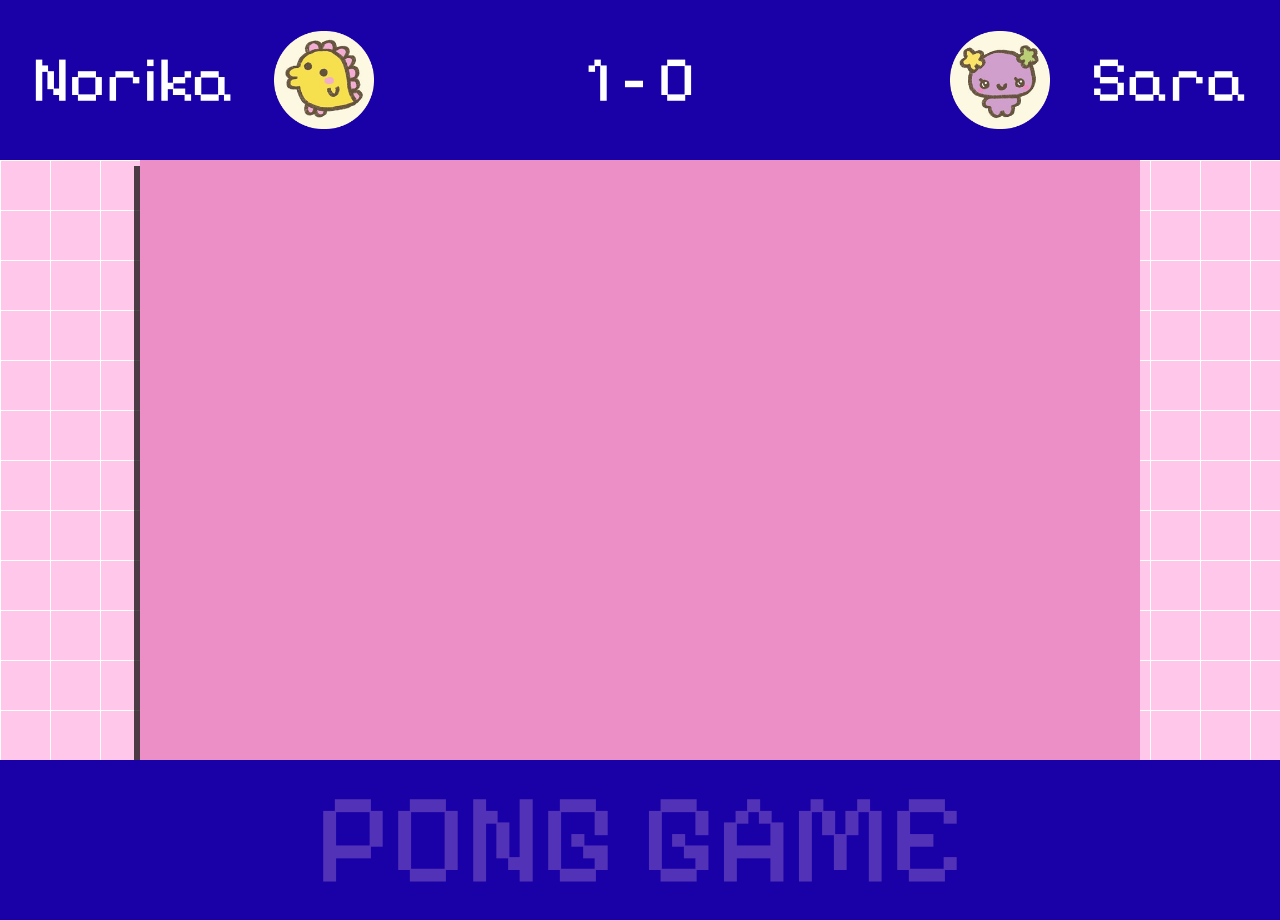
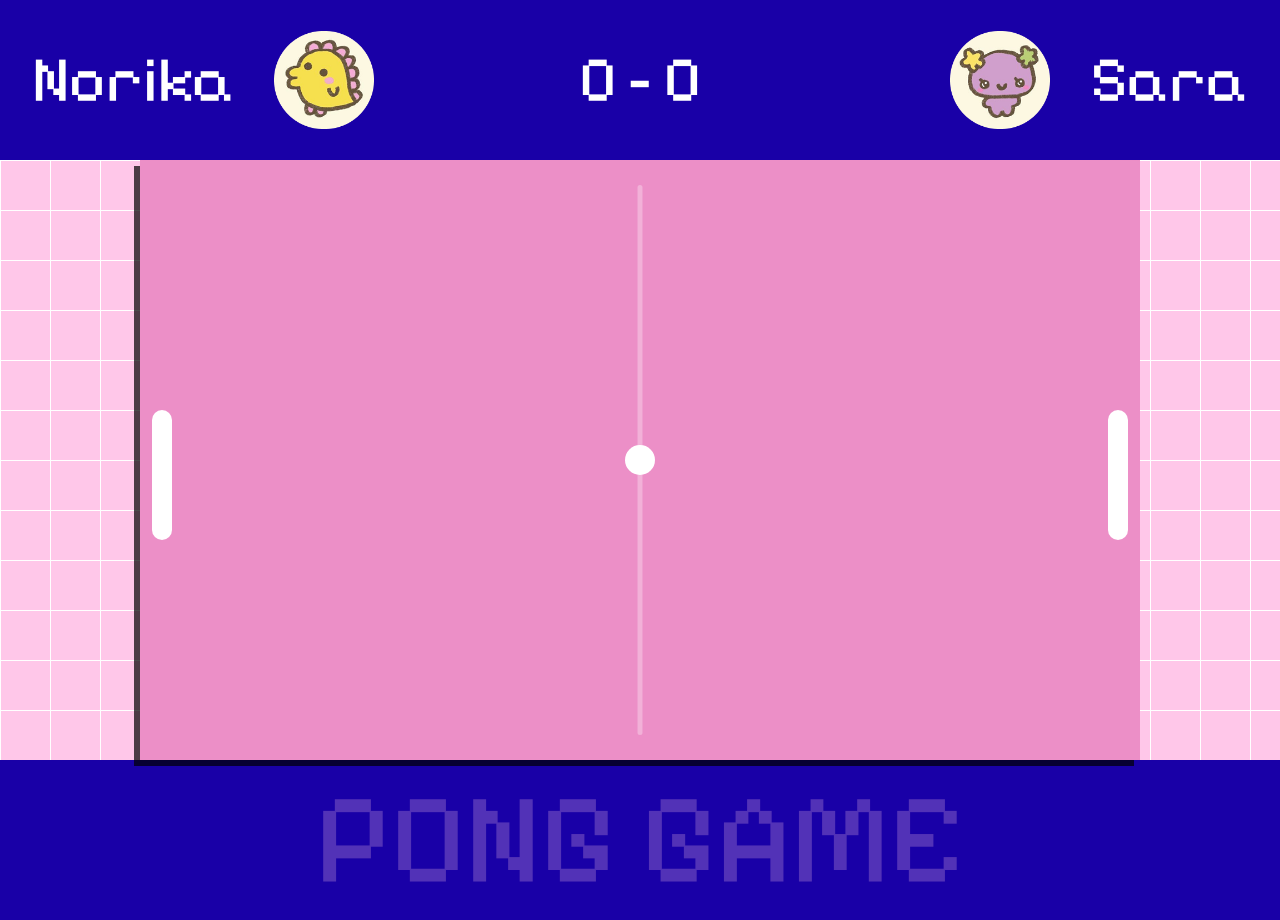
Before and after one commit to NorikaNarimatsu/transcendence, a React (Vite) app in the folder frontend/: page /pongGame in a window 1280 px wide. Built offline with nearby package versions, Linux system fonts and the light colour scheme; a web font is replaced by a local one.

Commit message:
Paddles and Ball are moving | Not full game logic implemented yet

```diff
--- a/frontend/src/index.css
+++ b/frontend/src/index.css
@@ -65,3 +65,17 @@
     align-items: center;
     justify-content: center;
 }
+
+.paddle {
+	width: 20px;
+	height: 130px;
+	background-color: white;
+	border-radius: 10px;
+}
+
+.ball {
+	width: 30px;
+	height: 30px;
+	background-color: white;
+	border-radius: 20px;
+}
--- a/frontend/src/pages/Login.tsx
+++ b/frontend/src/pages/Login.tsx
@@ -4,7 +4,7 @@ import ButtonPurple from '../components/ButtonPurple'
 import eye_icon from '../assets/icons/eye.png'
 import arrow_icon from '../assets/icons/arrow.png'
 
-export default function LoginPage(){
+export default function LoginPage(): JSX.Element{
   return (
     <main className="min-h-screen flex flex-col">
       <div className="flex-1 bg-pink-grid flex items-center justify-center">
--- a/frontend/src/pages/PongGame.tsx
+++ b/frontend/src/pages/PongGame.tsx
@@ -1,9 +1,114 @@
-import React from 'react';
+import React, { useState, useEffect, useRef } from 'react'; //Import React and React Hooks
 import type { JSX } from 'react';
 import avatar1 from '../assets/avatars/Avatar 1.png'
 import avatar2 from '../assets/avatars/Avatar 2.png'
 
+
 export default function PongGame(): JSX.Element{
+	const [leftPaddleY, setLeftPaddleY] = useState(250); //State variable for left paddle vertical position. (leftPaddleY is the current position - initially 250, setLeftPaddleY is the updater function for the previous variable),
+	const [rightPaddleY, setRightPaddleY] = useState(250);
+	const [ballX, setBallX] = useState(500); //initial ball position horizontal
+	const [ballY, setBallY] = useState(300); //initial ball position vertical
+
+	const ballVelocity = useRef({ dx: 0, dy: 0});
+
+	const keysPressed = useRef<{ [key: string]: boolean }>({}); //useRef gives a mutable object that persists across renders and changing it doesn't cause re-renders.
+
+	const launchBall = () => {
+		const speed = 4; // pixels per frame
+		const angle = (Math.random() * Math.PI / 4) - Math.PI/8; // small random angle
+		const direction = Math.random() < 0.5 ? -1 : 1; // left or right
+		ballVelocity.current.dx = direction * speed * Math.cos(angle);
+  		ballVelocity.current.dy = speed * Math.sin(angle);
+	};
+
+
+	useEffect(() => {
+		const handleKeyDown = (e: KeyboardEvent) => { //KeyboardEvent is a built-in browser type/interface (TS) part of the DOM API. e- stands for event object
+			keysPressed.current[e.key] = true;
+			if (e.key === " " && ballVelocity.current.dx === 0 && ballVelocity.current.dy === 0) {
+				launchBall();
+			}
+		};
+		const handleKeyUp = (e: KeyboardEvent) => {
+			keysPressed.current[e.key] = false;
+		};
+
+		window.addEventListener('keydown', handleKeyDown);
+		window.addEventListener('keyup', handleKeyUp);
+
+		const step = 3;
+
+		const loop = () => {
+		// Left paddle movement
+		setLeftPaddleY((prev) => {
+			let next = prev;
+			if (keysPressed.current["w"] || keysPressed.current["W"]) next = Math.max(prev - step, 3);
+			if (keysPressed.current["s"] || keysPressed.current["S"]) next = Math.min(prev + step, 600 - 133);
+			return next;
+		});
+
+		// Right paddle movement
+		setRightPaddleY((prev) => {
+			let next = prev;
+			if (keysPressed.current["ArrowUp"]) next = Math.max(prev - step, 3);
+			if (keysPressed.current["ArrowDown"]) next = Math.min(prev + step, 600 - 133);
+			return next;
+		});
+
+		// Ball movement
+		setBallX((prevX) => {
+			let nextX = prevX + ballVelocity.current.dx;
+
+			// Left/Right wall collision (reset)
+			if (nextX <= 0 || nextX + 20 >= 1000) {
+				ballVelocity.current.dx = 0;
+				ballVelocity.current.dy = 0;
+				nextX = 500;
+				setBallY(300);
+			} else{
+				// Left paddle collision
+				if (
+				nextX <= 13 && // paddle width + ball margin
+				ballY + 10 >= leftPaddleY &&
+				ballY <= leftPaddleY + 133
+				) {
+				ballVelocity.current.dx = -ballVelocity.current.dx;
+				}
+
+				// Right paddle collision
+				if (
+				nextX >= 1000 - 13 - 10 && // game width - paddle - ball width
+				ballY + 10 >= rightPaddleY &&
+				ballY <= rightPaddleY + 133
+				) {
+				ballVelocity.current.dx = -ballVelocity.current.dx;
+				}
+			}
+			return nextX;
+		});
+
+		setBallY((prevY) => {
+			let nextY = prevY + ballVelocity.current.dy;
+
+			// Top/bottom wall bounce
+			if (nextY <= 0 || nextY >= 600 - 20) {
+			ballVelocity.current.dy = -ballVelocity.current.dy;
+			}
+
+			return nextY;
+		});
+
+			requestAnimationFrame(loop); //Schedules next frame
+		};
+
+		requestAnimationFrame(loop); //Starts the loop.
+
+		return () => {
+			window.removeEventListener('keydown', handleKeyDown);
+			window.removeEventListener('keyup', handleKeyUp);
+	};
+}, []);
 
     return (
         <main className="min-h-screen flex flex-col">
@@ -17,7 +122,7 @@ export default function PongGame(): JSX.Element{
 
                 {/* Scores - TODO: API call? - Always centered */}
                 <div className="flex justify-center">
-                    <p className="player-name">1 - 0</p>
+                    <p className="player-name">0 - 0</p>
                 </div>
 
                 {/* Player 2 - TODO: API call. Who is the player/avatar?*/}
@@ -26,11 +131,22 @@ export default function PongGame(): JSX.Element{
                     <h2 className="player-name">Sara</h2>
                 </div>
             </header>
+			{/* Game Area */}
             <section className="flex-1 bg-pink-grid flex items-center justify-center">
-                {/* Scores Area */}
-                {/* Game Area */}
-                <div className="bg-pink-dark w-[1000px] h-[600px] shadow-no-blur-70">
-
+                <div className="relative bg-pink-dark w-[1000px] h-[600px] shadow-no-blur-70">
+					{/* Center bar, field division */}
+					<div className="absolute left-1/2 top-1/2 transform -translate-x-1/2 -translate-y-1/2 w-[5px] h-[550px] bg-white opacity-30 rounded-xl"></div>
+					{/* Paddles */}
+					<div className="paddle absolute left-3"
+						style={{ top: `${leftPaddleY}px` }}>
+					</div>
+					<div className="paddle absolute right-3"
+						style={{ top: `${rightPaddleY}px` }}>
+					</div>
+					{/* Ball */}
+					<div className="ball absolute top-1/2 left-1/2 transform -translate-x-1/2 -translate-y-1/2"
+						style={{ top: `${ballY}px`, left: `${ballX}px` }}>
+					</div>
                 </div>
             </section>
             {/* Bottom bar */}
--- a/frontend/src/pages/SignUp.tsx
+++ b/frontend/src/pages/SignUp.tsx
@@ -7,7 +7,7 @@ import { useState } from 'react';
 import { useNavigate } from 'react-router-dom';
 
 
-export default function LoginPage(){
+export default function SignUp(){
   const [email, setEmail] = useState('');
   const [error, setError] = useState('');
   const navigate = useNavigate();
```
Also changed, not shown: 2 other files (tests, documents, lock files or other folders).
